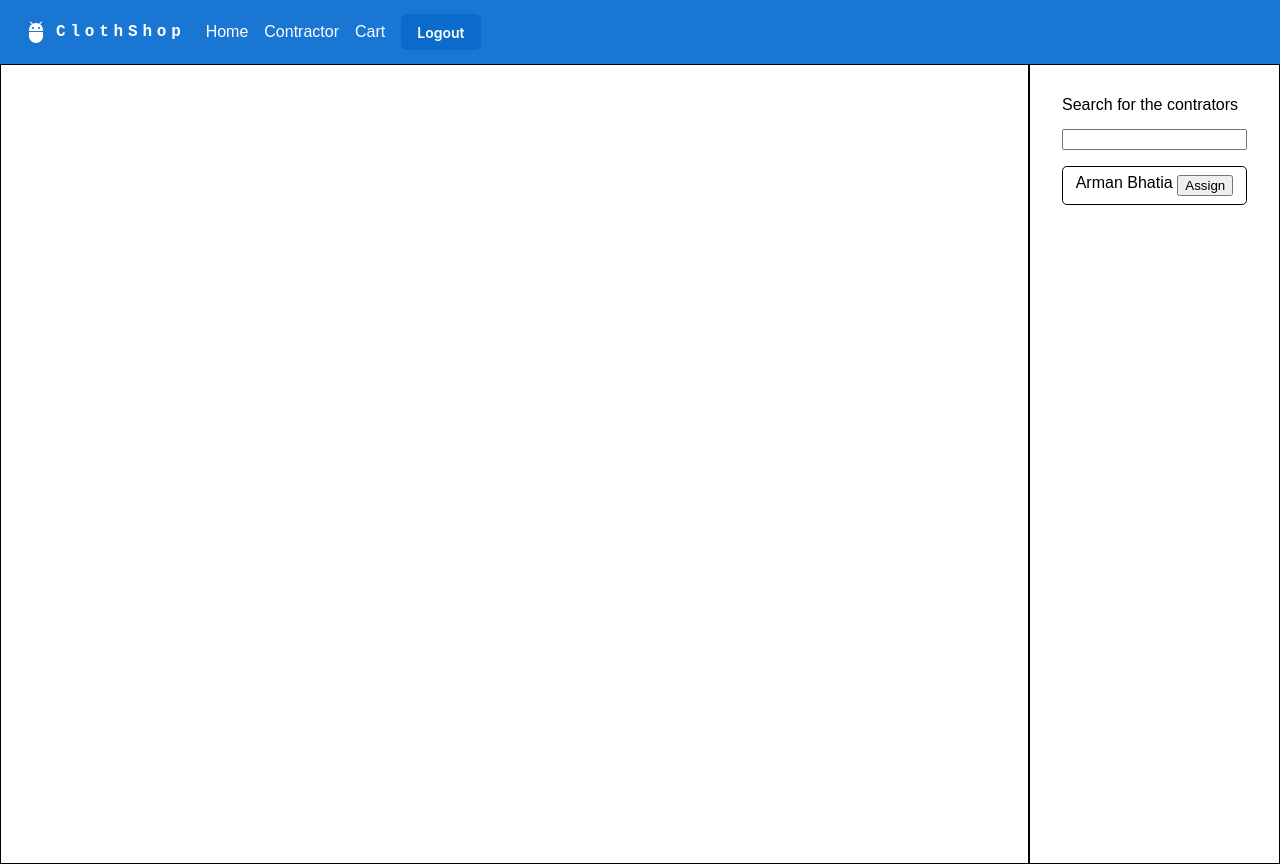
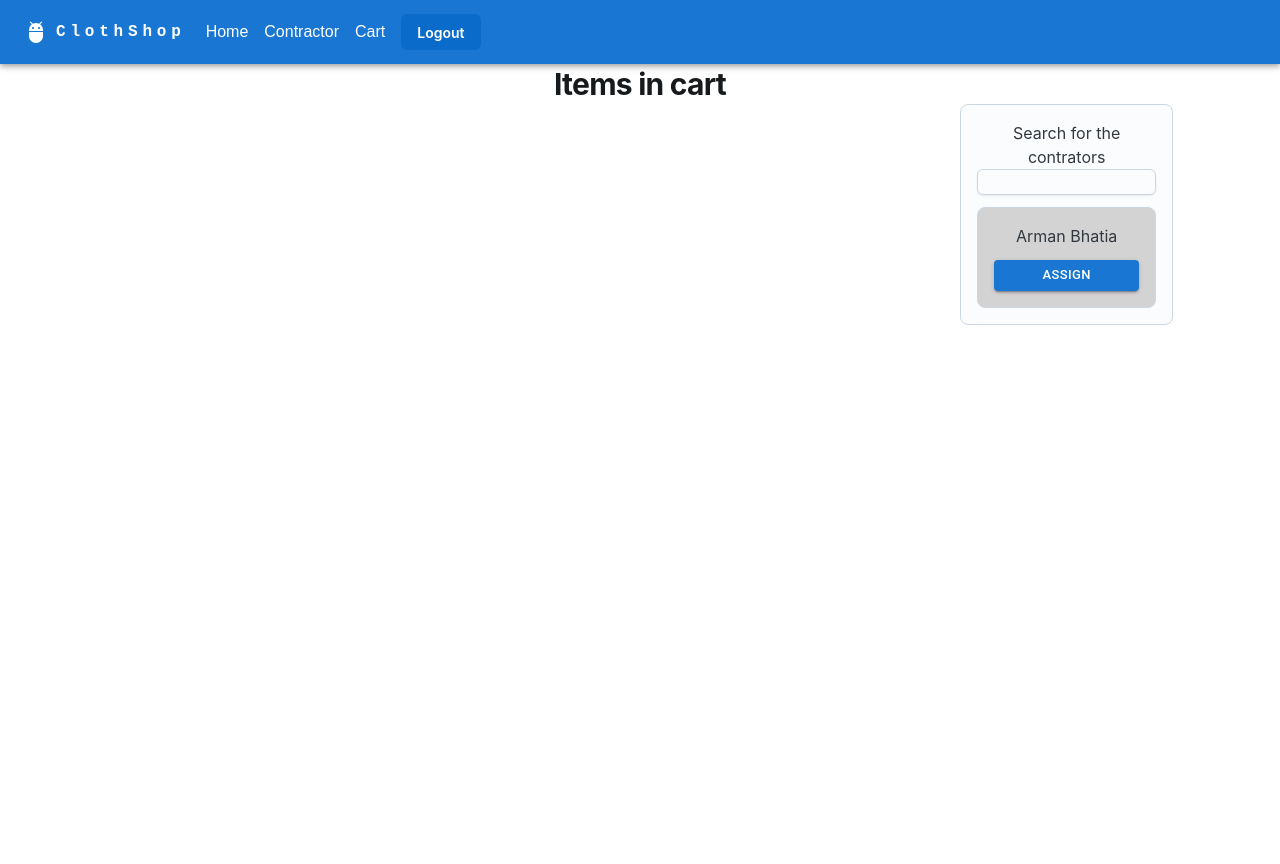
Before and after one commit to ArmanBhatia0100/ClothBox, a React (Create React App) app: page /cart in a window 1280 px wide. After the commit the page ends 800 px from the top, so only its background shows below. Built offline with nearby package versions, Linux system fonts and the light colour scheme.

Commit message:
Some Changes left in cart MUI

```diff
--- a/src/components/Cart/Cart.jsx
+++ b/src/components/Cart/Cart.jsx
@@ -4,8 +4,16 @@ import "./Cart.scss";
 import Header from "../Header/Header";
 import { useSelector, useDispatch } from "react-redux";
 import { assignItems } from "../../store/ContractorSlice";
+import { removeFromCart } from "../../store/CartSlice";
 
-import { removeFromCart } from "../../store/CartSlice";
+import AspectRatio from "@mui/joy/AspectRatio";
+import { Card, Stack, Input } from "@mui/joy";
+import CardContent from "@mui/joy/CardContent";
+import CardOverflow from "@mui/joy/CardOverflow";
+import Divider from "@mui/joy/Divider";
+import Typography from "@mui/joy/Typography";
+import Grid from "@mui/material/Grid";
+import { Button } from "@mui/material";
 
 export default function Cart() {
   const cartItems = useSelector((state) => state.cartItems);
@@ -17,8 +25,11 @@ export default function Cart() {
   return (
     <React.Fragment>
       <Header />
-      <div className="modal">
-        <div className="cartItems_container">
+      <Typography level="h2">Items in cart</Typography>
+      <div>
+        <Grid container spacing={0}>
+          <Grid item lg={9}>
+            <Stack>
               {cartItems.items.map((item, index) => {
                 return (
                   <CartCard
@@ -29,18 +40,28 @@ export default function Cart() {
                   />
                 );
               })}
+            </Stack>
+          </Grid>
+          <Grid item lg={2}>
+            <Card>
+              <div>
+                <h3>Search for the contrators</h3>
+                <Input type="search" size="small" />
               </div>
-        <div className="cartContractor_container">
-          <div className="search_container">
-            <h3>Search for the contrators</h3>
-            <input type="search" />
-          </div>
-          <div className="contractorsList">
               {contractorsList.map(function (contractor, index) {
                 return (
-                <div key={index} className="contractor_card">
+                  <Stack
+                    spacing={2}
+                    sx={{
+                      maxHeight: "65vh",
+                      overflowY: "scroll",
+                    }}
+                  >
+                    <Card sx={{ background: "lightgrey" }} key={index}>
                       <h2>{contractor.name}</h2>
-                  <button
+                      <Button
+                        size="small"
+                        variant="contained"
                         type="button"
                         onClick={() => {
                           dispatch(
@@ -58,12 +79,14 @@ export default function Cart() {
                         }}
                       >
                         Assign
-                  </button>
-                </div>
+                      </Button>
+                    </Card>
+                  </Stack>
                 );
               })}
-          </div>
-        </div>
+            </Card>
+          </Grid>
+        </Grid>
       </div>
     </React.Fragment>
   );
@@ -71,16 +94,31 @@ export default function Cart() {
 
 const CartCard = ({ name, price, qty }) => {
   return (
-    <div class="example-1 card" style={{ width: "40%" }}>
-      <div class="wrapper">
-        <div class="data">
-          <div class="content">
-            <span class="author ItemName"> {name}</span>
-            <p class="text">Price : ${price}</p>
-            <p class="text">Qty : {qty}</p>
-          </div>
-        </div>
-      </div>
-    </div>
+    <Card
+      variant="outlined"
+      sx={{ width: 320, height: "250px", margin: ".5rem" }}
+    >
+      <CardOverflow>
+        <AspectRatio ratio="2">
+          <img
+            src="https://images.unsplash.com/photo-1532614338840-ab30cf10ed36?auto=format&fit=crop&w=318"
+            srcSet="https://images.unsplash.com/photo-1532614338840-ab30cf10ed36?auto=format&fit=crop&w=318&dpr=2 2x"
+            loading="lazy"
+            alt=""
+          />
+        </AspectRatio>
+      </CardOverflow>
+      <CardContent>
+        <Typography level="h3">{name}</Typography>
+      </CardContent>
+      <CardOverflow variant="soft" sx={{ bgcolor: "background.level1" }}>
+        <Divider inset="context" />
+        <CardContent orientation="horizontal">
+          <Typography level="body-md"> ${price}</Typography>
+          <Divider orientation="vertical" />
+          <Typography level="body-md">Qty: {qty}</Typography>
+        </CardContent>
+      </CardOverflow>
+    </Card>
   );
 };
--- a/src/components/Cart/Cart.scss
+++ b/src/components/Cart/Cart.scss
@@ -1,37 +1 @@
-.modal {
-  text-align: left;
-  border: 1px solid black;
-  background: white;
-  display: flex;
-  flex-direction: row;
-  min-height: 100vh;
-  .cartItems_container {
-    border-right: 2px solid black;
-    width: 90%;
-    max-width: 90vw;
-    padding: 2rem;
-
-    display: flex;
-    flex-direction: row;
-    flex-wrap: wrap;
-    justify-content: center;
-  }
-
-  .cartContractor_container {
-    padding: 2rem;
-    input[type="search"] {
-      margin-top: 1rem;
-    }
-    .contractor_card {
-      border: 1px solid black;
-      padding: 0.5rem;
-      justify-content: space-evenly;
-      display: flex;
-      margin: 1rem 0;
-      border-radius: 0.3rem;
-      button {
-        cursor: pointer;
-      }
-    }
-  }
-}
+//
```
Lines whose indentation alone changed are shown as unchanged.
